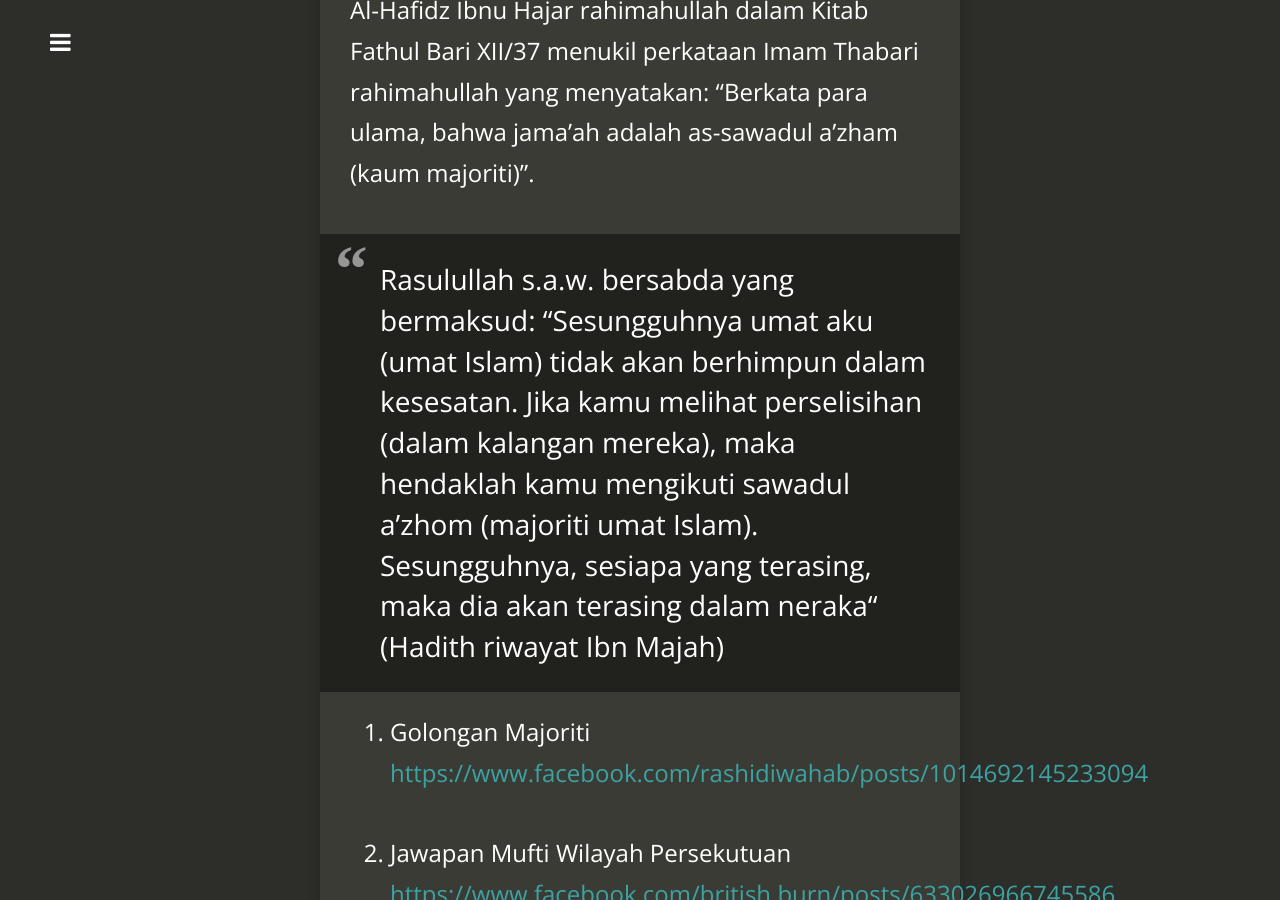
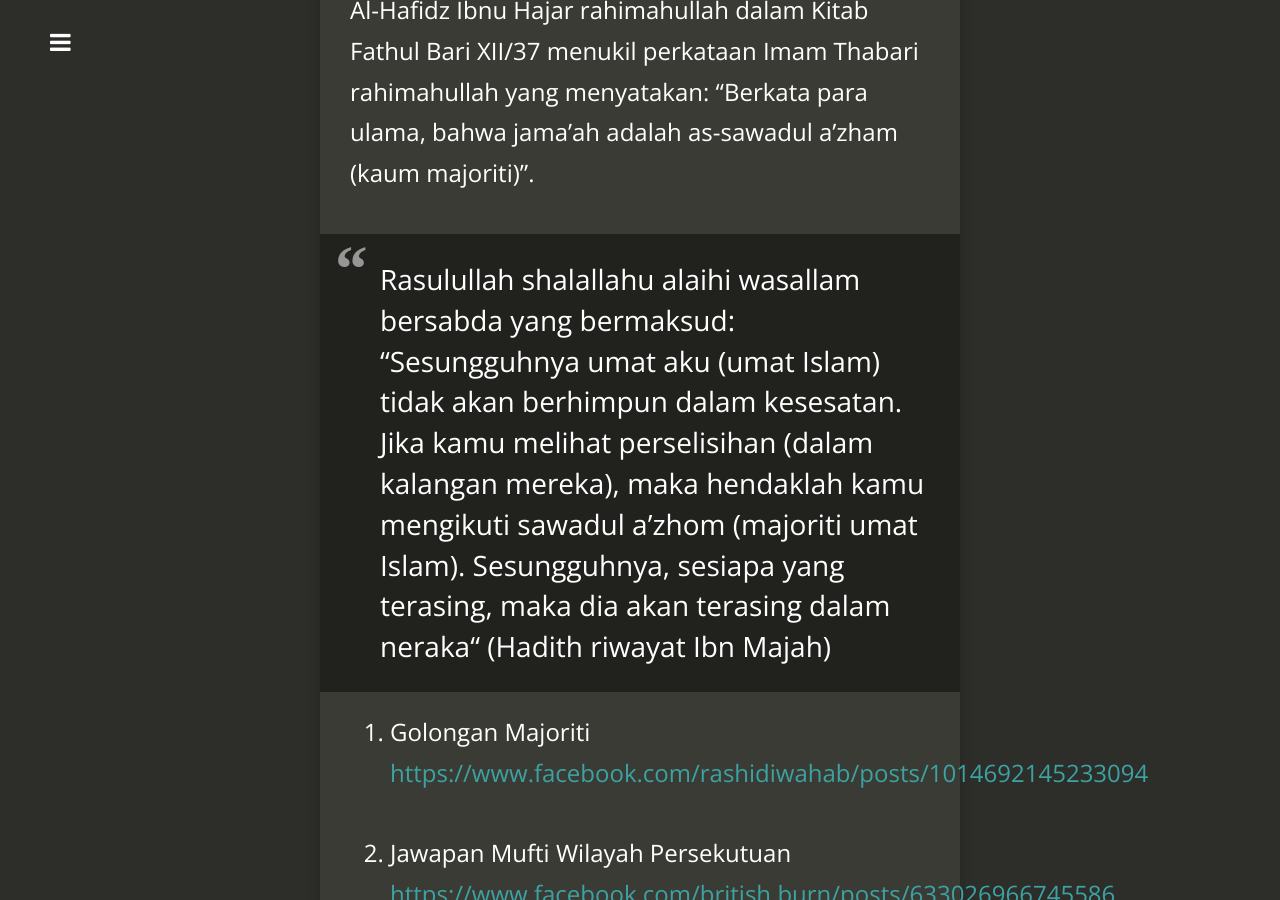
Before and after one commit to kedamaian/swsyafiq, a Jekyll site: the page built from _posts/2016-09-08-panduan-mencari-kebenaran.md, in a window 1280 px wide and 900 px high, scrolled down 969 px. Built offline with Jekyll 4.4.1, drawn with Linux system fonts in a browser that asks for light colours; nearby versions of some CDN libraries; comment, search, counter and statistics services are not loaded.

Commit message:
Update 2016-09-08-panduan-mencari-kebenaran.md

```diff
--- a/_posts/2016-09-08-panduan-mencari-kebenaran.md
+++ b/_posts/2016-09-08-panduan-mencari-kebenaran.md
@@ -14,7 +14,7 @@ Dari ‘Auf bin Malik, dia berkata: “Rasulullah Shallallahu ‘alaihi wa salla
 
 Al-Hafidz Ibnu Hajar rahimahullah dalam Kitab Fathul Bari XII/37 menukil perkataan Imam Thabari rahimahullah yang menyatakan: “Berkata para ulama, bahwa jama’ah adalah as-sawadul a’zham (kaum majoriti)".
 
-> Rasulullah s.a.w. bersabda yang bermaksud:
+> Rasulullah shalallahu alaihi wasallam bersabda yang bermaksud:
 “Sesungguhnya umat aku (umat Islam) tidak akan berhimpun dalam kesesatan. Jika kamu melihat perselisihan (dalam kalangan mereka), maka hendaklah kamu mengikuti sawadul a’zhom (majoriti umat Islam). Sesungguhnya, sesiapa yang terasing, maka dia akan terasing dalam neraka“ (Hadith riwayat Ibn Majah)
 
 
```
